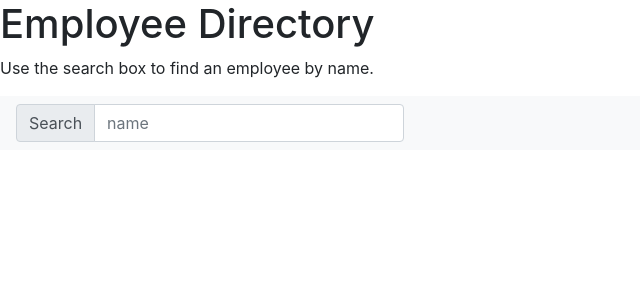
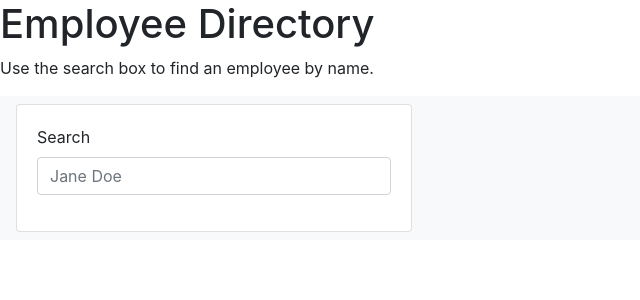
Before and after one commit to mnilou/directory-employee, a React (Create React App) app: page / in a window 1280 px wide. Shown: the top 300 px of the page, without its empty margins (0-640 px from the left). Built offline with nearby package versions, Linux system fonts and the light colour scheme; no server answers.

Commit message:
update search box

```diff
--- a/src/components/DataBody.js
+++ b/src/components/DataBody.js
@@ -1,6 +1,6 @@
 import React, { useContext } from "react";
 import DataAreaContext from "../utils/DataAreaContext";
-import "../styles/DataBody.css";
+// import "../styles/DataBody.css";
 
 const DataBody = () => {
   const context = useContext(DataAreaContext);
--- a/src/components/SearchName.js
+++ b/src/components/SearchName.js
@@ -1,28 +1,27 @@
-import React, { useContext } from "react";
-import DataAreaContext from "../utils/DataAreaContext";
-// import "../styles/SearchName.css";
+import React, {useContext} from 'react';
+import '../styles/SearchName.css';
+import DataAreaContext from '../utils/DataAreaContext';
 
 const SearchName = () => {
   const context = useContext(DataAreaContext);
 
   return (
-    <div className="searchbox">
-      <div className="input-group">
-          <div className="input-group-prepend">
-            <span className="input-group-text" id="">
-              Search
-            </span>
+    <div className="card">
+      <div className="card-body">
+        <form>
+          <div className="form-group">
+            <label htmlFor="query">Search</label>
+            <input
+              type="text"
+              className="form-control"
+              id="query"
+              placeholder="Jane Doe"
+              nChange={(e) => context.handleSearchChange(e)}
+            />
           </div>
-          <input
-          className="form-control mr-sm-2"
-          type="search"
-          placeholder="name"
-          aria-label="Search"
-          onChange={e => context.handleSearchChange(e)}
-        />
-        </div>
+        </form>
+      </div>
     </div>
-
-    );
-}
+  );
+};
 export default SearchName;
--- a/src/styles/SearchName.css
+++ b/src/styles/SearchName.css
@@ -0,0 +1,8 @@
+.searchbox button {
+    border: 1px solid #101D42;
+}
+
+.searchbox button:hover {
+    background-color: #101D42;
+    color: #ffffff;
+}
```
